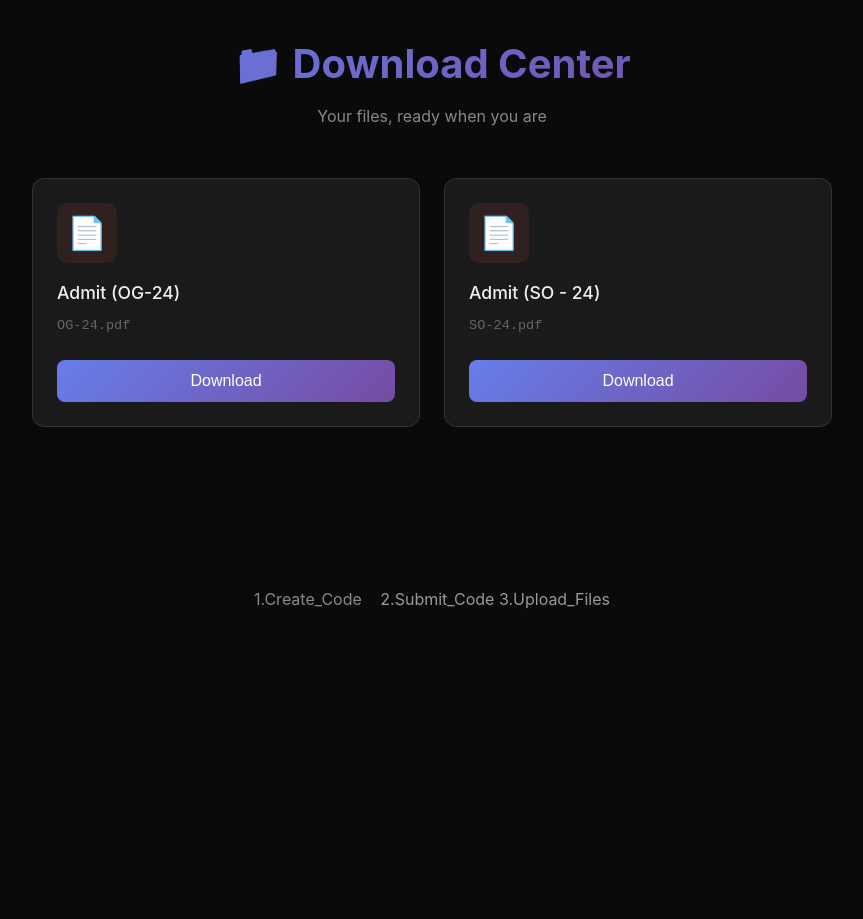
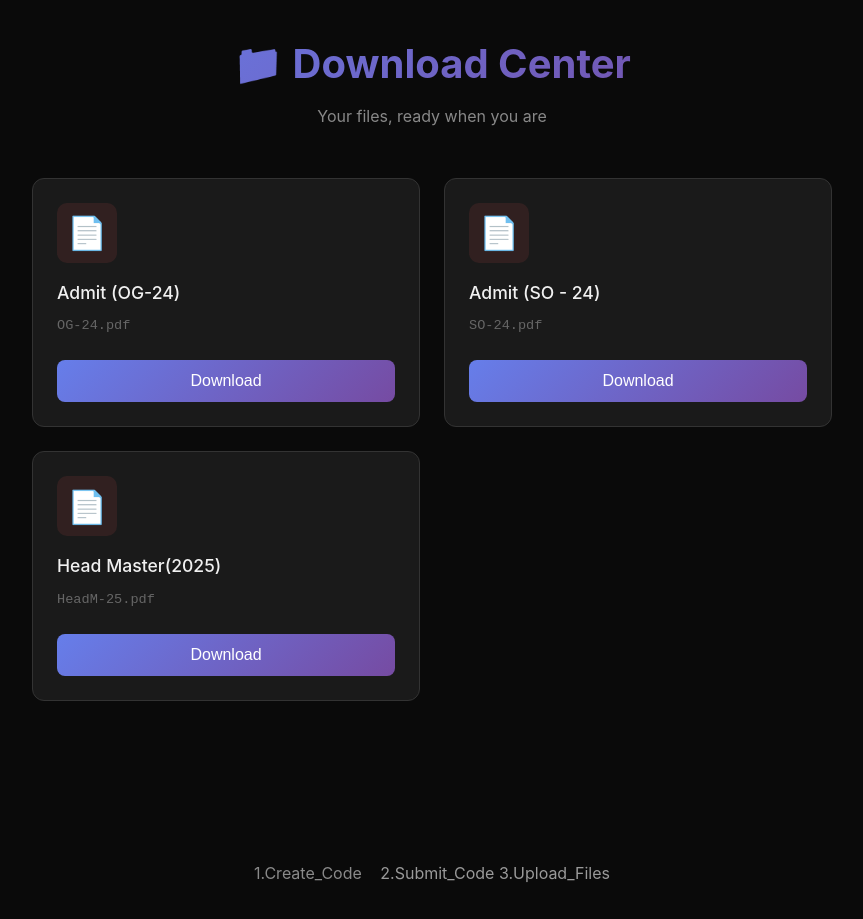
Before and after one commit to rimonsunker/download, a plain HTML site: page index.html in a window 1280 px wide. Shown: the whole page, without its empty margins (208-1071 px from the left). Before the commit the page ends 800 px from the top, so only its background shows below. Drawn offline with Linux system fonts and the light colour scheme.

Commit message:
Update index.html

```diff
--- a/index.html
+++ b/index.html
@@ -166,6 +166,10 @@
   "filename": "SO-24.pdf",
   "title": "Admit (SO - 24)",
   "type": "pdf"
+},{
+  "filename": "HeadM-25.pdf",
+  "title": "Head Master(2025)",
+  "type": "pdf"
 }
 
         ];
```
